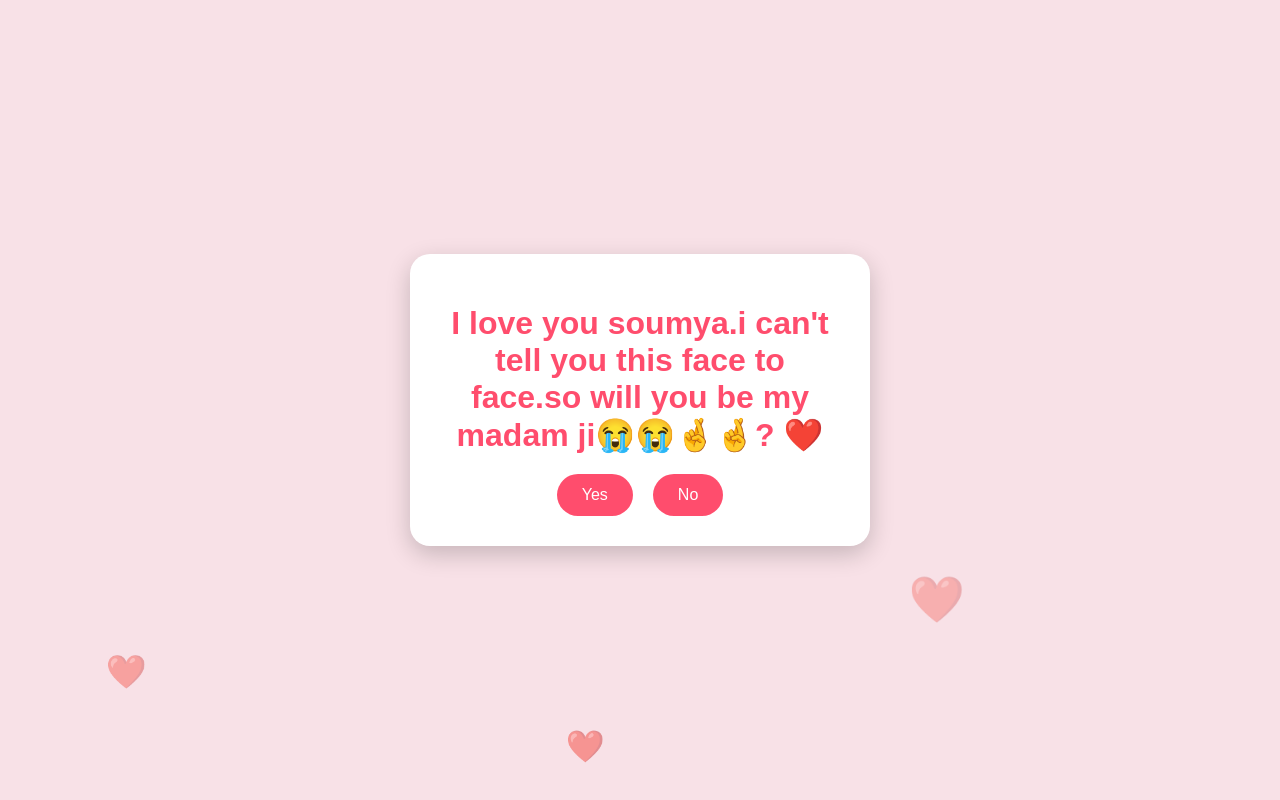
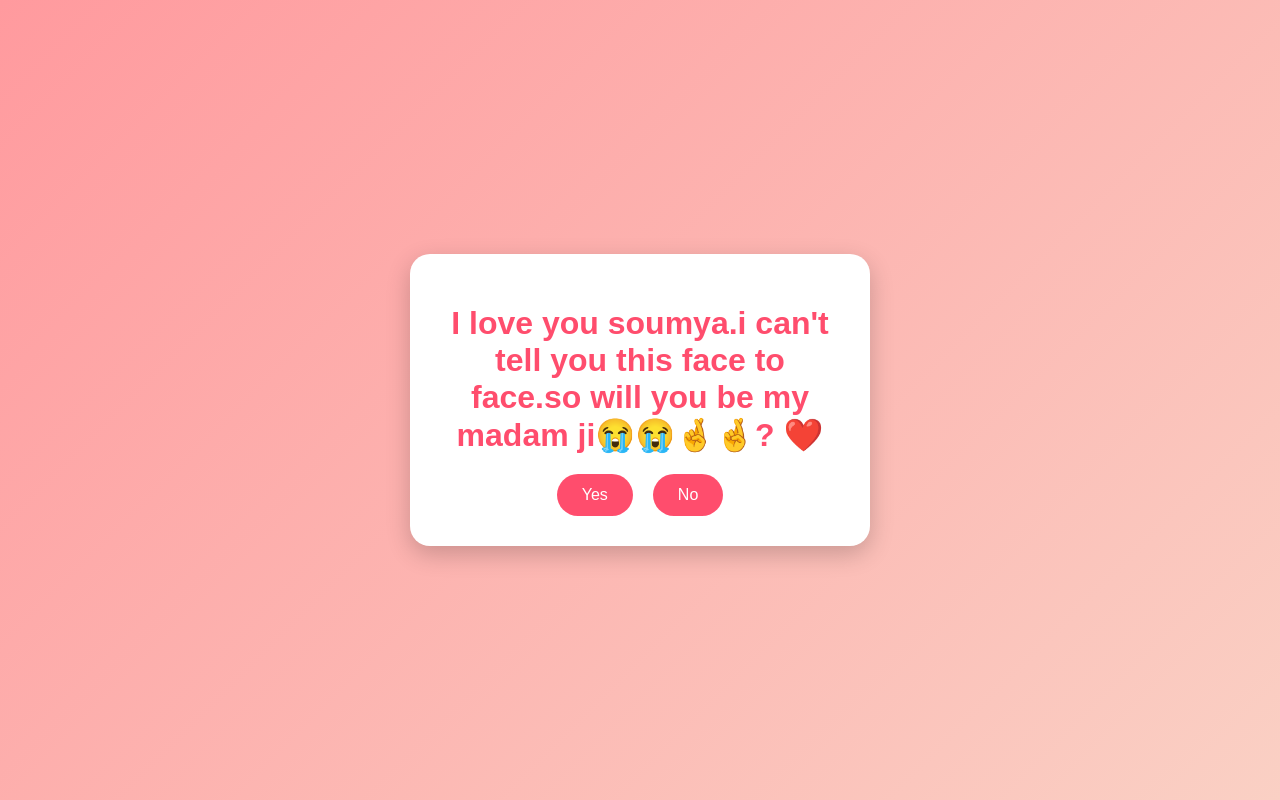
Before and after one commit to pratham1one/surprise.io2, a plain HTML site: page index.html in a window 1280 px wide. Drawn offline with nearby package versions, Linux system fonts and the light colour scheme.

Commit message:
Add files via upload

```diff
--- a/index.html
+++ b/index.html
@@ -98,7 +98,6 @@
         } else {
           // After confetti, show video 🎬
           document.body.innerHTML = `
-
             <div style="display:flex;justify-content:center;align-items:center;height:100vh;background:#000;">
   <video style="width:40%; border-radius:15px;" controls autoplay>
     <source src="love.mp4" type="video/mp4">
@@ -138,51 +137,3 @@
   </script>
 </body>
 </html>
-<style>
-  body {
-    margin: 0;
-    padding: 0;
-    background: #f8e1e7;
-    overflow: hidden;
-  }
-
-  .heart {
-    position: fixed;
-    color: red;
-    font-size: 20px;
-    animation: floatUp 6s linear forwards;
-  }
-
-  @keyframes floatUp {
-    0% {
-      transform: translateY(100vh) scale(1);
-      opacity: 1;
-    }
-    100% {
-      transform: translateY(-10vh) scale(0.5);
-      opacity: 0;
-    }
-  }
-</style>
-
-<script>
-  function createHeart() {
-    const heart = document.createElement("div");
-    heart.classList.add("heart");
-    heart.innerHTML = "❤️";
-
-    // Random position across the screen
-    heart.style.left = Math.random() * 100 + "vw";
-   heart.style.fontSize = Math.random() * 40 + 30 + "px";
-
-    document.body.appendChild(heart);
-
-    // Remove heart after animation
-    setTimeout(() => {
-      heart.remove();
-    }, 6000);
-  }
-
-  // Create hearts every 500ms
-  setInterval(createHeart, 500);
-</script>
```
